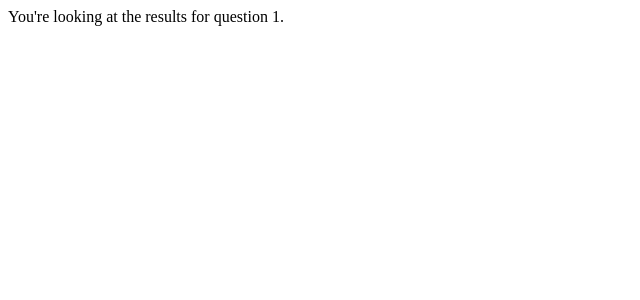
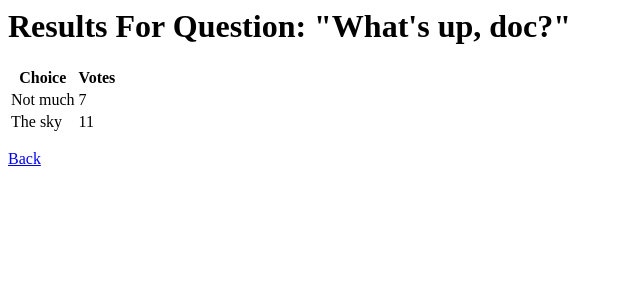
Before and after one commit to firezdog/djangoTutorial, a Django app: page /polls/1/results in a window 1280 px wide. Shown: the top 300 px of the page, without its empty margins (0-640 px from the left). Run offline with Django 3.2, Linux system fonts and the light colour scheme; data comes from the database, SQL or seed files in the repository; both versions use the stored data as it was after the commit.

Commit message:
final non-generic version of poll app

```diff
--- /dev/null
+++ b/polls/templates/polls/results.html
@@ -0,0 +1,17 @@
+<!-- This page should display the question, each of the question's choices, and the number of votes for each choice -->
+<h1>Results For Question: "{{question.question_text}}"</h1>
+<table>
+    <thead>
+        <th>Choice</th>
+        <th>Votes</th>
+    </thead>
+    <tbody>
+    {% for choice in question.choice_set.all %}
+        <tr>
+            <td>{{choice.choice_text}}</td>
+            <td>{{choice.votes}}</td>
+        </tr>
+    {% endfor %}
+    </tbody>
+</table>
+<p><a href={% url 'polls:index' %}>Back</a></p>
--- a/polls/views.py
+++ b/polls/views.py
@@ -1,9 +1,10 @@
 # -*- coding: utf-8 -*-
 from __future__ import unicode_literals
 # Create your views here.
-from django.shortcuts import render, get_object_or_404
-from django.http import HttpResponse
-from .models import Question
+from django.shortcuts import render, get_object_or_404, redirect
+from django.http import HttpResponse, HttpResponseRedirect
+from django.urls import reverse
+from .models import Question, Choice
 
 def index(request):
     latest_question_list = Question.objects.order_by('-pub_date')[:5]
@@ -15,8 +16,23 @@ def detail(request, question_id):
     return render(request, 'polls/detail.html', {'question':question})
 
 def results(request, question_id):
-    response = "You're looking at the results for question %s."
-    return HttpResponse(response % question_id)
+    question = get_object_or_404(Question,pk=question_id)
+    context = {'question': question}
+    return render(request, 'polls/results.html', context)
 
 def vote(request, question_id):
-    return HttpResponse("You're voting on question %s." % question_id)
+    question = get_object_or_404(Question,pk=question_id)
+    try:
+        selected_choice = question.choice_set.get(pk=request.POST['choice'])
+    except (KeyError, Choice.DoesNotExist):
+        return render(request, 'polls/detail.html', {'question': question, 'error_message': "You didn't select a choice."})
+    else:
+        selected_choice.votes += 1
+        selected_choice.save()
+        return HttpResponseRedirect(reverse('polls:results', args=(question.id,)))
+    ##This code won't work, because I haven't narrowed down the choice to the particular question -- the counter will give the second choice for two different questions the same "id".
+    # choice_id = request.POST.get("choice")
+    # choice = get_object_or_404(Choice, pk=choice_id)
+    # choice.votes += 1
+    # choice.save()
+    # return redirect('polls:index')
```
Also changed, not shown: polls/templates/polls/detail.html (+9 -3 lines), db.sqlite3.
